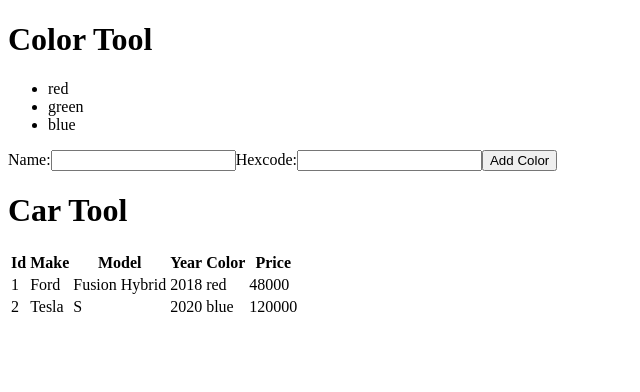
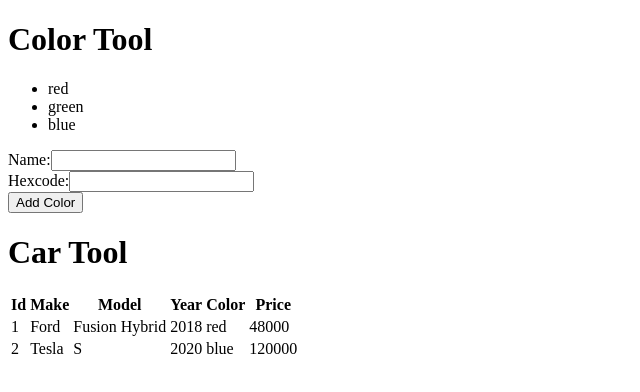
Before and after one commit to t4d-classes/react_06082022, a React (Create React App) app in the folder demo-app/: page / in a window 1280 px wide. Shown: the top 392 px of the page, without its empty margins (0-640 px from the left). Built offline with nearby package versions, Linux system fonts and the light colour scheme.

Commit message:
add exercise 6

```diff
--- a/demo-app/public/index.html
+++ b/demo-app/public/index.html
@@ -25,6 +25,9 @@
       Learn how to configure a non-root public URL by running `npm run build`.
     -->
     <title>React App</title>
+    <style>
+      label { display: block; }
+    </style>
   </head>
   <body>
     <noscript>You need to enable JavaScript to run this app.</noscript>
--- a/demo-app/src/components/ColorForm.js
+++ b/demo-app/src/components/ColorForm.js
@@ -1,6 +1,6 @@
 import { useState } from 'react';
 
-export const ColorForm = ({ buttonText }) => {
+export const ColorForm = ({ buttonText, onSubmitColor }) => {
 
   const [ colorForm, setColorForm ] = useState({
     name: '', hexcode: '',
@@ -13,7 +13,15 @@
     });
   };
 
-  console.log(colorForm);
+  const submitColor = () => {
+
+    onSubmitColor({ ...colorForm });
+
+    setColorForm({
+      name: '', hexcode: '',
+    });
+
+  };
 
   return (
     <form>
@@ -25,7 +33,7 @@
         Hexcode:
         <input type="text" name="hexcode" value={colorForm.hexcode} onChange={change} />
       </label>
-      <button type="button">{buttonText}</button>
+      <button type="button" onClick={submitColor}>{buttonText}</button>
     </form>
   );
 
--- a/demo-app/src/components/ColorTool.js
+++ b/demo-app/src/components/ColorTool.js
@@ -1,16 +1,29 @@
 import PropTypes from 'prop-types';
+import { useState } from 'react';
 
 import { ToolHeader } from './ToolHeader';
 import { ColorList } from './ColorList';
 import { ColorForm } from './ColorForm';
 
-export const ColorTool = ({ colors, headerText }) => {
+export const ColorTool = ({ colors: initialColors, headerText }) => {
+
+  const [ colors, setColors ] = useState([...initialColors]);
+
+  const addColor = (color) => {
+    setColors([
+      ...colors,
+      {
+        ...color,
+        id: Math.max(...colors.map(c => c.id), 0) + 1,
+      },
+    ]);
+  };
 
   return (
     <>
       <ToolHeader headerText={headerText} />
       <ColorList colors={colors} />
-      <ColorForm buttonText="Add Color" />
+      <ColorForm buttonText="Add Color" onSubmitColor={addColor} />
     </>
   );
 
```
Also changed, not shown: demo-app/exercises/exercise-6.md (added, +7 -0 lines).
